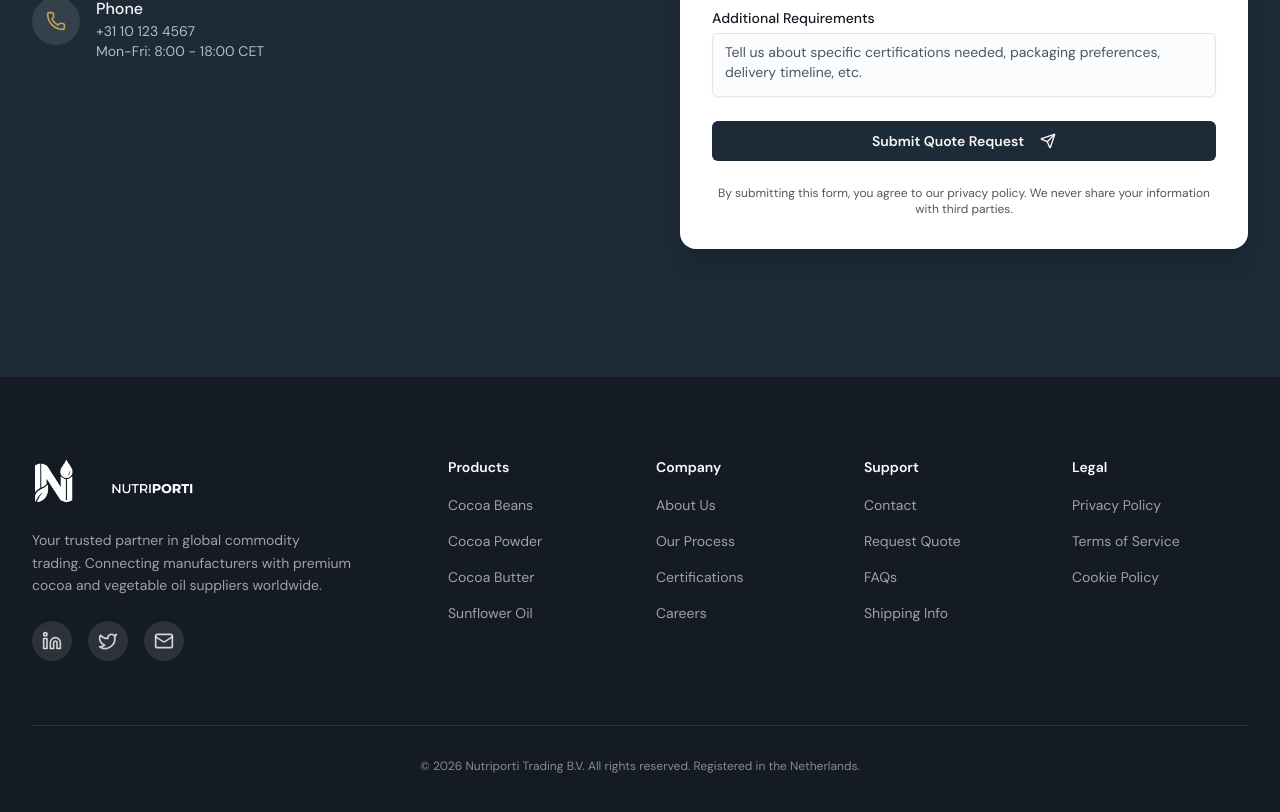
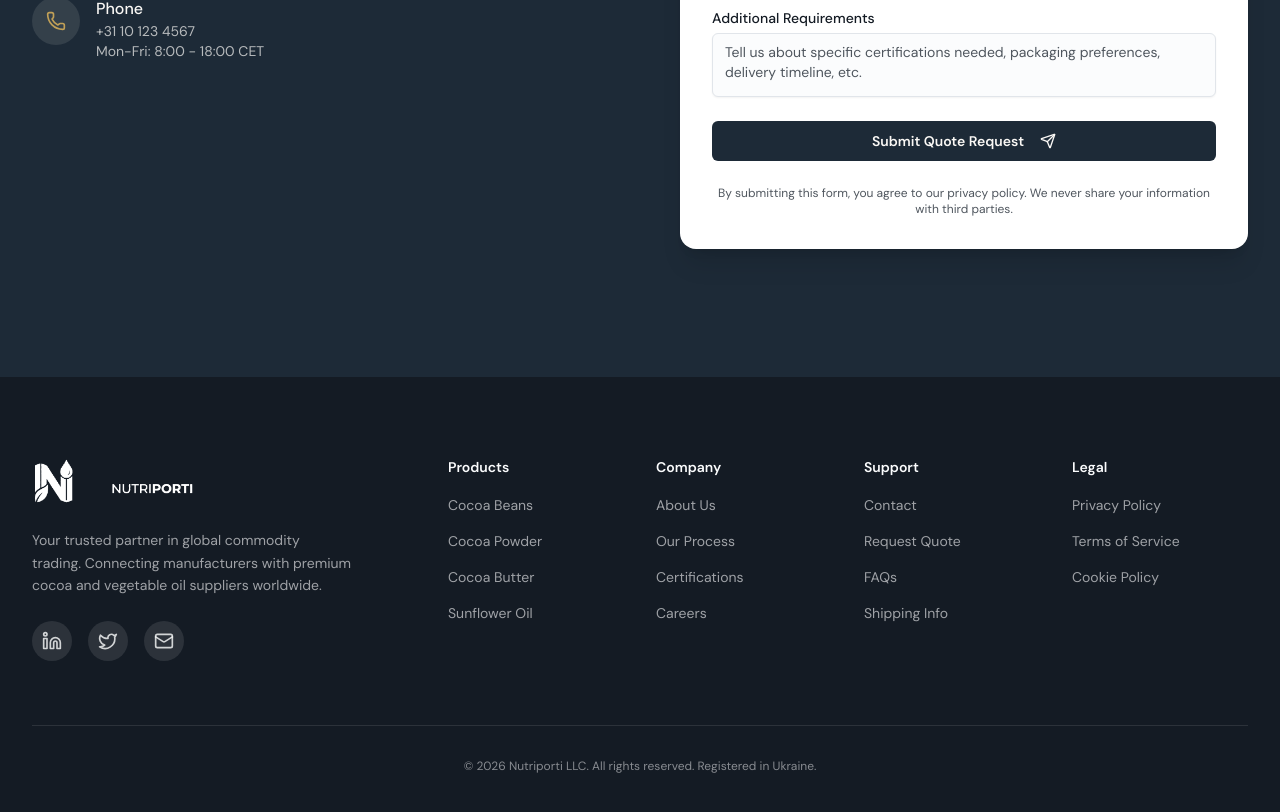
Before and after one commit to fuadkarim/nutriporti-landing-page, a Next.js app: page / in a window 1280 px wide. Shown: the part 8281-9093 px from the top of the page. Built offline with nearby package versions, Linux system fonts and the light colour scheme.

Commit message:
Update footer.tsx

```diff
--- a/components/footer.tsx
+++ b/components/footer.tsx
@@ -130,7 +130,7 @@ export function Footer() {
         {/* Bottom */}
         <div className="mt-16 pt-8 border-t border-background/10">
           <p className="text-xs text-background/50 text-center">
-            &copy; {new Date().getFullYear()} Nutriporti Trading B.V. All rights reserved. Registered in the Netherlands.
+            &copy; {new Date().getFullYear()} Nutriporti LLC. All rights reserved. Registered in Ukraine.
           </p>
         </div>
       </div>
```
